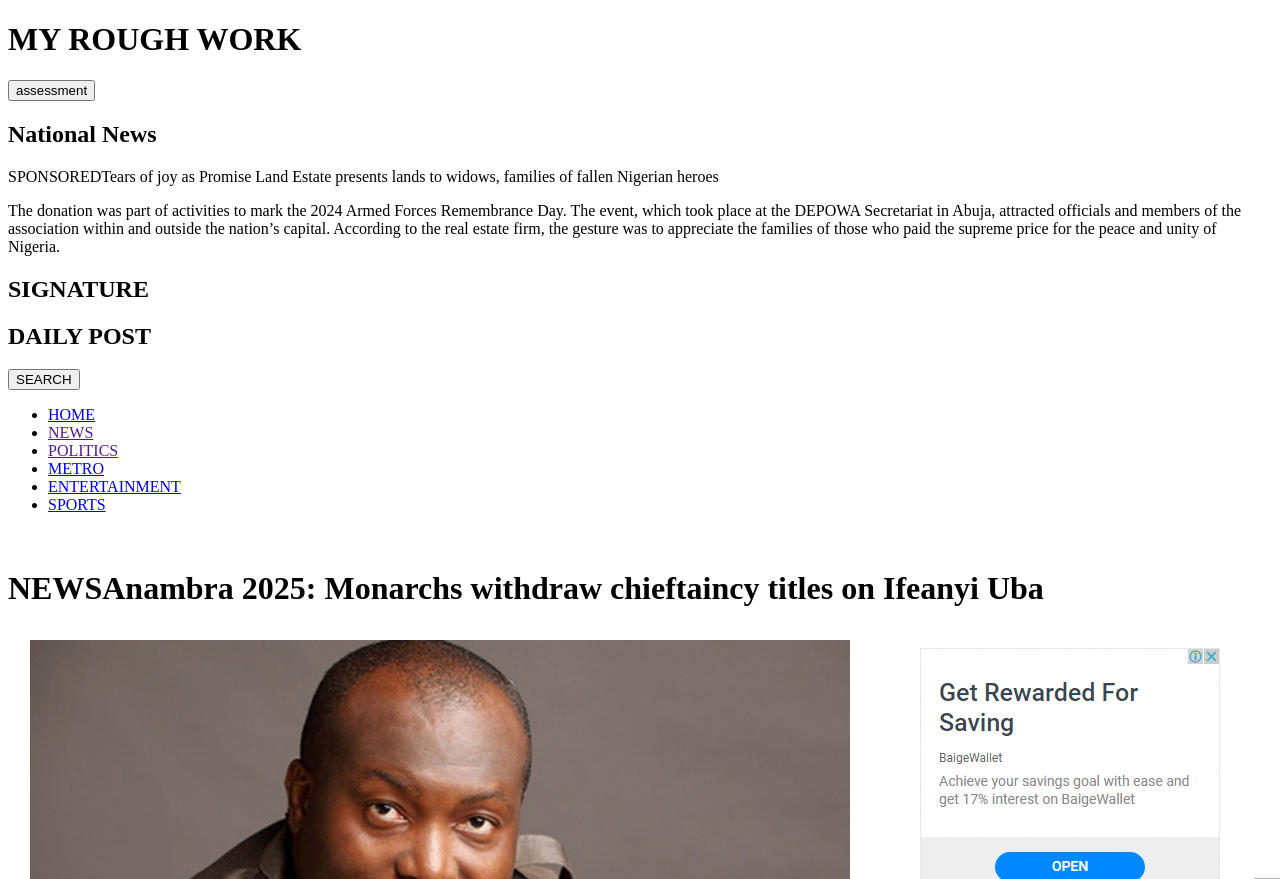
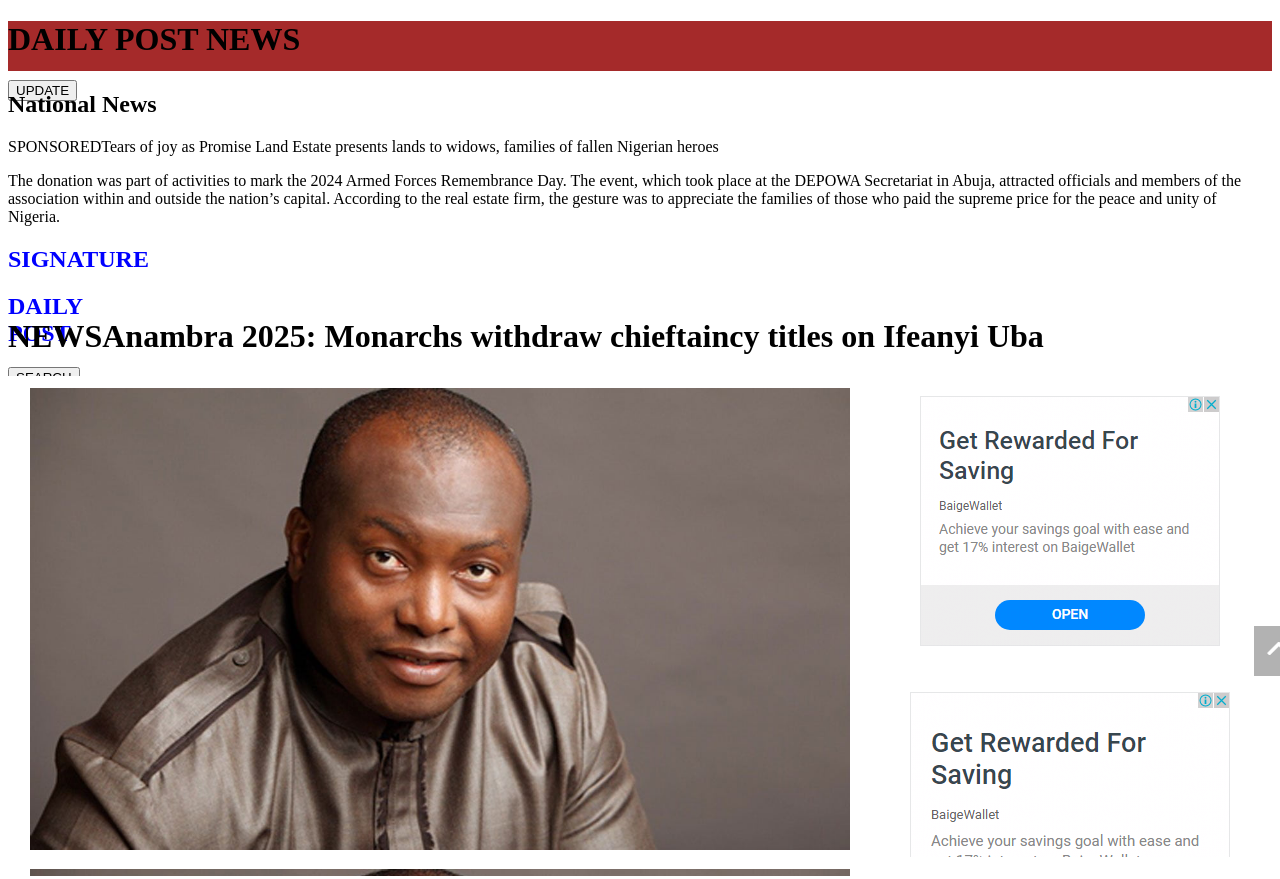
Before and after one commit to okparaangel/rough-work, a plain HTML site: page index.html in a window 1280 px wide. Shown: the top 879 px of the page. Drawn offline with Linux system fonts and the light colour scheme.

Commit message:
linked css

```diff
--- a/index.html
+++ b/index.html
@@ -4,12 +4,13 @@
     <meta charset="UTF-8">
     <meta name="viewport" content="width=, initial-scale=1.0">
     <title>Document</title>
+    <link rel="stylesheet" href="style.css">
 </head>
 <body>
     <div>
         <div class="box">
-        <h1>MY ROUGH WORK</h1>
-        <button>assessment</button>
+        <h1>DAILY POST NEWS</h1>
+        <button>UPDATE</button>
         </div>
         <div>
             <nav>
--- a/style.css
+++ b/style.css
@@ -28,3 +28,8 @@
     width: fit-content;
     text-align: center;
 }
+.box{
+    background-color: brown;
+    height: 50px;
+    width: 100%;
+}
```
